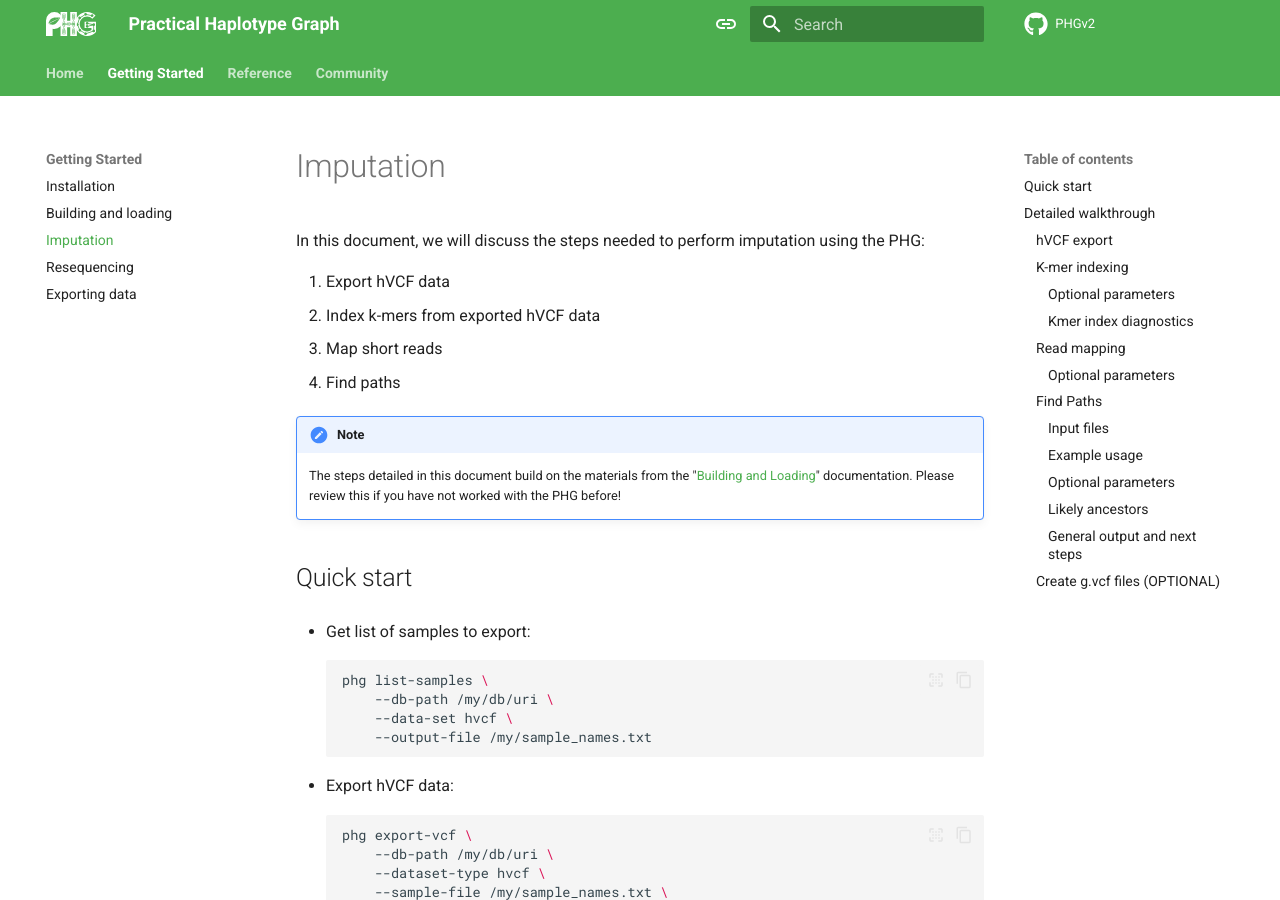
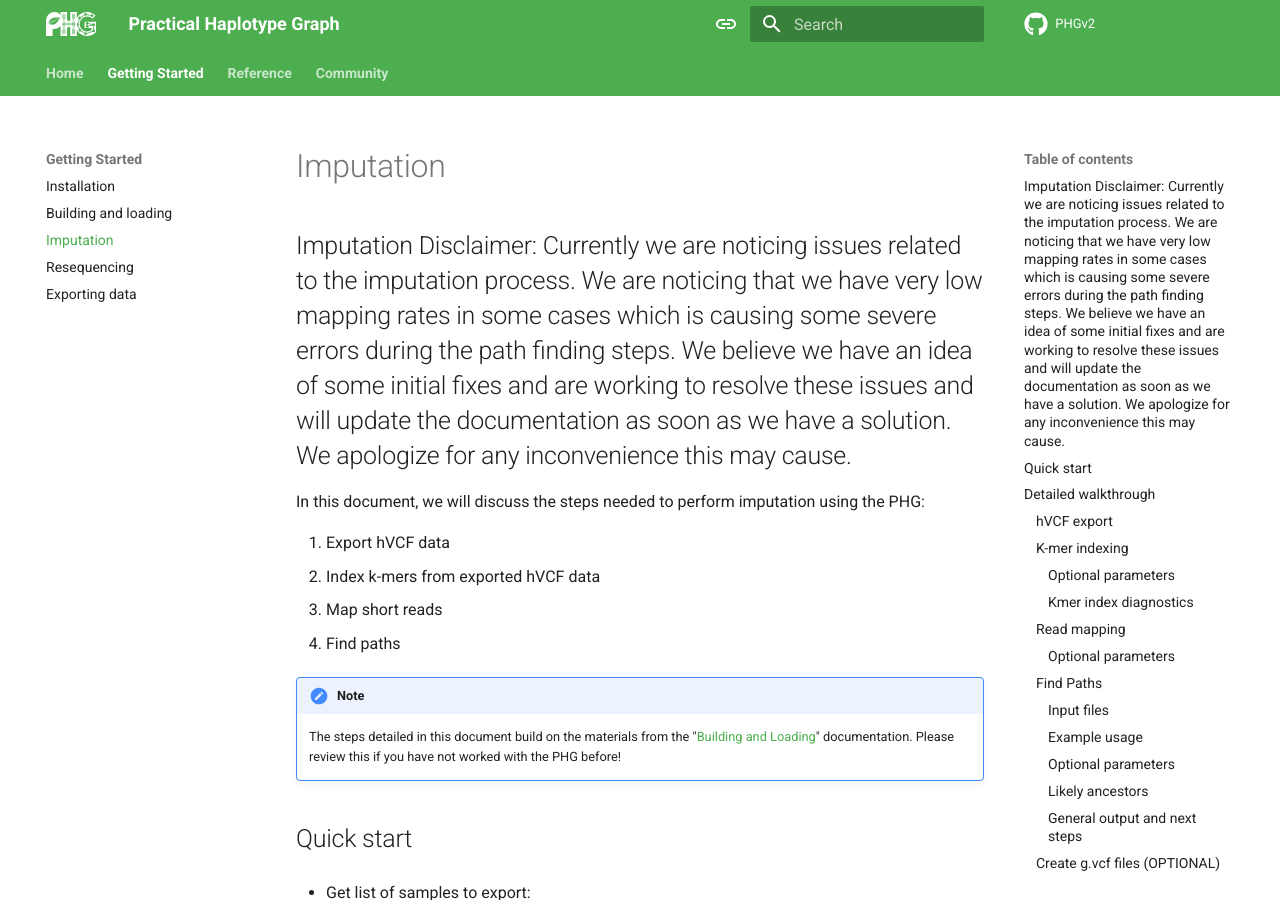
Before and after one commit to maize-genetics/phg_v2, an MkDocs documentation site: the page built from docs/imputation.md, in a window 1280 px wide and 900 px high. Built offline with MkDocs 1.6.1 and Material for MkDocs 9.7.7, drawn with Linux system fonts in a browser that asks for light colours; comment, search, counter and statistics services are not loaded.

Commit message:
Adding in Documentation messages detailing the Imputation issues.

```diff
--- a/docs/imputation.md
+++ b/docs/imputation.md
@@ -1,4 +1,7 @@
 # Imputation
+
+## Imputation Disclaimer: Currently we are noticing issues related to the imputation process. We are noticing that we have very low mapping rates in some cases which is causing some severe errors during the path finding steps.  We believe we have an idea of some initial fixes and are working to resolve these issues and will update the documentation as soon as we have a solution. We apologize for any inconvenience this may cause.
+
 
 In this document, we will discuss the steps needed to perform
 imputation using the PHG:
```
Also changed, not shown: README.md (+3 -0 lines).
